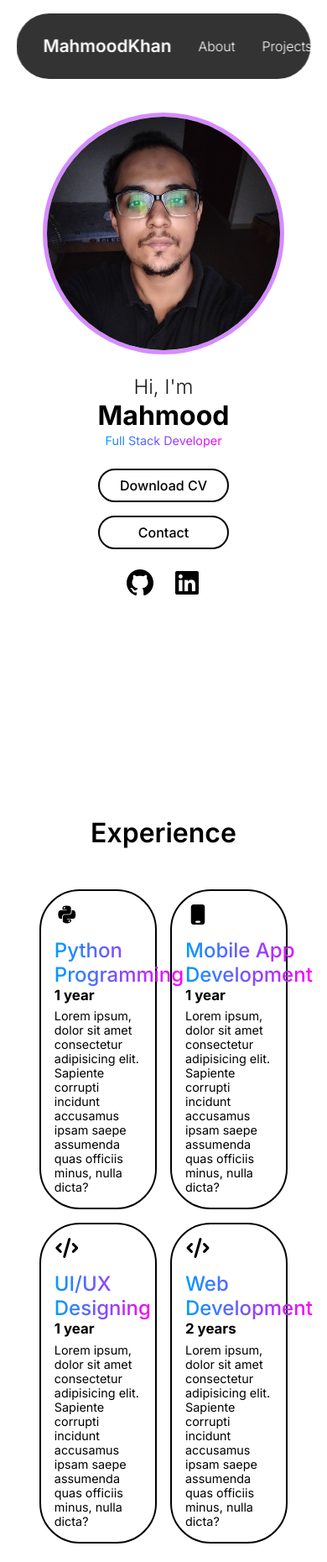
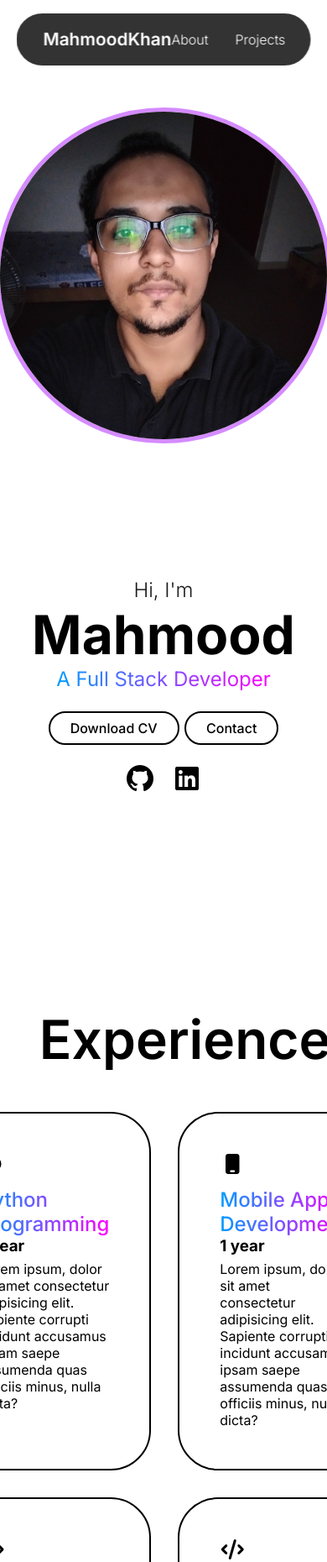
Before and after one commit to codingwithmahmo/responsive_portfolio_with_HTML_and_CSS, a plain HTML site: page index.html in a window 390 px wide. Shown: the top 1860 px of the page at 84% size. Drawn offline with Linux system fonts and the light colour scheme.

Commit message:
removed some code
removed the media queries
will upload it again after properly integrating it with the elements and design.

```diff
--- a/index.html
+++ b/index.html
@@ -17,7 +17,7 @@
         <ul class="nav-links">
             <li><a href="#about">About</a></li>
             <li><a href="#projects">Projects</a></li>
-            <li><a href="#Contact">Contact</a></li>
+            <li><a href="#contact">Contact</a></li>
             <li><a href="#experience">Experience</a></li>
         </ul>
         <i class="fa-solid fa-bars" id="menu-icon"></i>
@@ -32,7 +32,7 @@
                 <div class="text">
                     <h3>Hi, I'm</h3>
                     <h1>Mahmood</h1>
-                    <span>Full Stack Developer</span>
+                    <span>A Full Stack Developer</span>
                 </div>
 
                 <div class="btn-group">
--- a/styles.css
+++ b/styles.css
@@ -393,139 +393,3 @@ footer ul li a:hover{
     opacity: 0.4;
     margin-top: 1rem;
 }
-
-/* Media Queries */
-@media (max-width: 1280px) {
-    header {
-        padding: 1rem 2rem;
-        gap: 2rem;
-    }
-
-    .about .about-container {
-        gap: 3rem;
-    }
-
-    .experience-info {
-        flex-direction: column;
-    }
-
-    .input-box input {
-        padding: 2rem 5rem;
-        font-size: 2rem;
-    }
-
-    .input i {
-        font-size: 2rem;
-    }
-
-    .section-title {
-        font-size: 3rem;
-    }
-
-    .info-box h1 {
-        font-size: 3rem;
-    }
-
-    .info-box span {
-        font-size: 1.2rem;
-    }
-}
-
-@media (max-width: 768px) {
-    .about .about-container {
-        flex-direction: row;
-        flex-wrap: wrap;
-        justify-content: center;
-        gap: 1.5rem;
-    }
-
-    .about img {
-        width: 12rem;
-    }
-
-    .info-box h1 {
-        font-size: 2rem;
-    }
-
-    .info-box span {
-        font-size: 1rem;
-    }
-
-    .grid {
-        grid-template-columns: repeat(2, minmax(140px, 1fr));
-        gap: 1rem;
-    }
-
-    .grid-card {
-        padding: 1rem;
-        font-size: 0.9rem;
-    }
-
-    .project-grid {
-        grid-template-columns: repeat(2, minmax(140px, 1fr));
-    }
-
-    .project-card img {
-        max-width: 100%;
-    }
-
-    .input-box input {
-        padding: 1rem 2rem;
-        font-size: 1rem;
-    }
-
-    .input i {
-        font-size: 1.2rem;
-    }
-
-    .section-title {
-        font-size: 2rem;
-    }
-
-    footer ul {
-        flex-direction: row;
-        flex-wrap: wrap;
-        gap: 1rem;
-    }
-}
-
-
-@media (max-width: 480px) {
-    .about img {
-        width: 18rem;
-    }
-
-    .btn-group {
-        flex-direction: column;
-        gap: 1rem;
-    }
-
-    .project-card {
-        padding: 2rem 1rem;
-    }
-
-    .input-box input {
-        padding: 1rem;
-        font-size: 1rem;
-    }
-
-    .input i {
-        font-size: 1.2rem;
-    }
-
-    .section-title {
-        font-size: 2rem;
-    }
-
-    .info-box h1 {
-        font-size: 2rem;
-    }
-
-    .info-box span {
-        font-size: 0.9rem;
-    }
-
-    .copyright {
-        font-size: 0.8rem;
-    }
-}
```
